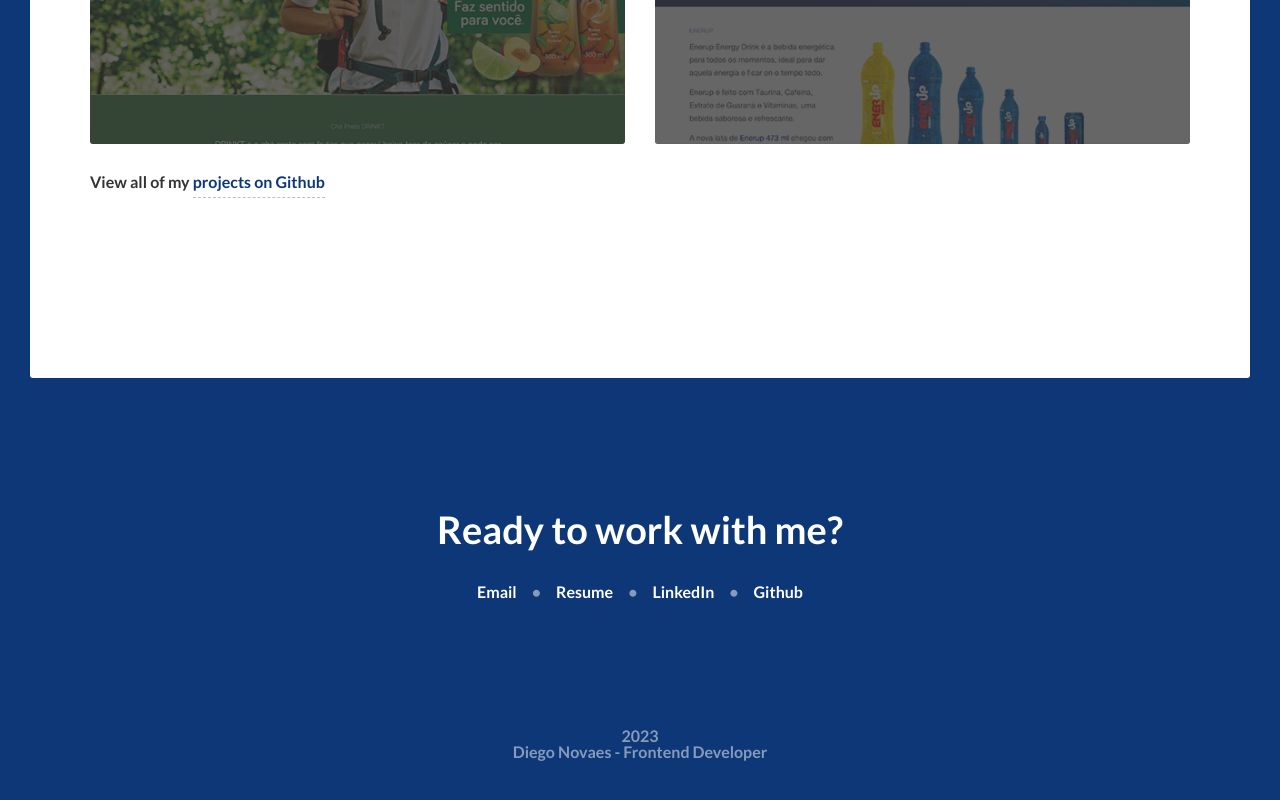
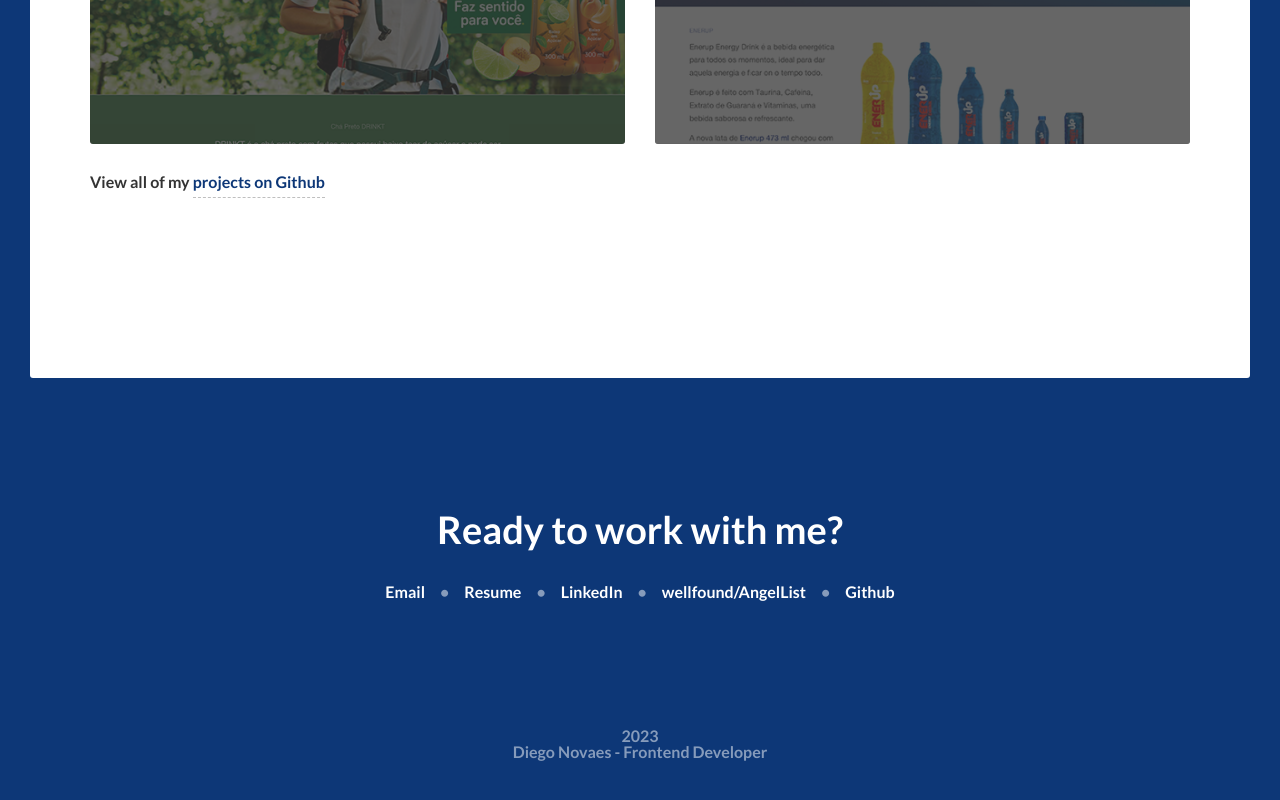
Before and after one commit to dsnovaes/diegonovaes.com, a plain HTML site: page index.html in a window 1280 px wide. Shown: the part 2163-2963 px from the top of the page. Drawn offline with Linux system fonts and the light colour scheme.

Commit message:
angellist/wellfound link added

```diff
--- a/assets/style/style.css
+++ b/assets/style/style.css
@@ -192,6 +192,7 @@ h3 {
     opacity: 0.1;
     transition: 0.25s all;
     scale: 1.1;
+    filter: grayscale(100%);
 }
 footer {
     text-align: center;
--- a/index.html
+++ b/index.html
@@ -136,7 +136,7 @@
     <footer id="contact">
         <div class="innerContainer">
             <h3>Ready to work with me?</h3>
-            <p><a href="mailto:dsnovaes1@gmail.com">Email</a>•<a href="./assets/Diego_Novaes-Resume.pdf" class="resume">Resume</a>•<a href="https://www.linkedin.com/in/diegonovaes/">LinkedIn</a>•<a href="https://github.com/dsnovaes">Github</a></p>
+            <p><a href="mailto:dsnovaes1@gmail.com">Email</a>•<a href="./assets/Diego_Novaes-Resume.pdf" class="resume">Resume</a>•<a href="https://www.linkedin.com/in/diegonovaes/">LinkedIn</a>•<a href="https://angel.co/u/diego-novaes">wellfound/AngelList</a>•<a href="https://github.com/dsnovaes">Github</a></p>
             <p class="footnote"><small>2023<br>Diego Novaes - Frontend Developer</small></p>
         </div>
     </footer>
```
